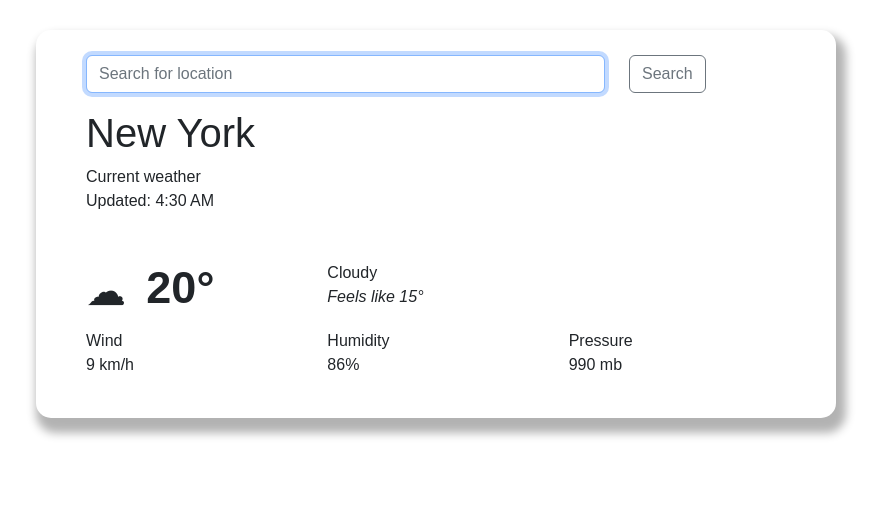
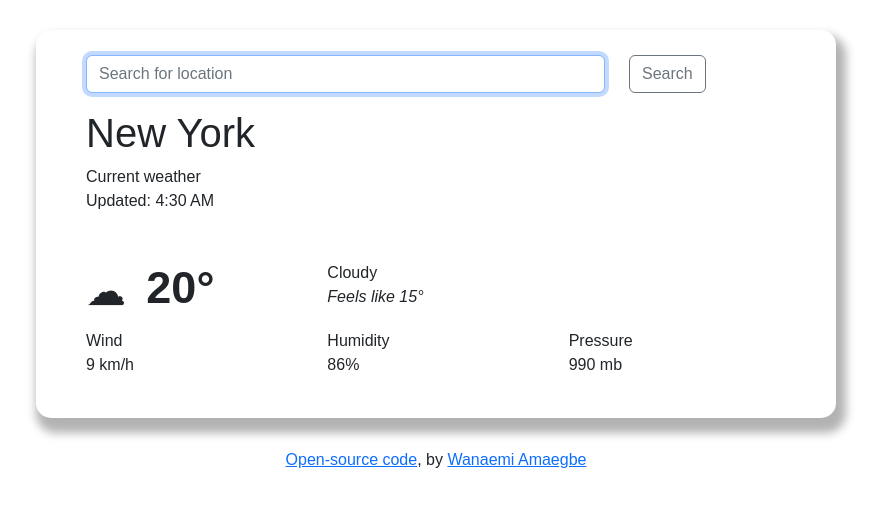
Before and after one commit to w-emi/my-cool-weather-app-react, a React (Create React App) app: page / in a window 1280 px wide. Shown: the top 506 px of the page, without its empty margins (204-1085 px from the left). Built offline with nearby package versions, Linux system fonts and the light colour scheme.

Commit message:
Added open source code at the bottom of the page

```diff
--- a/src/App.js
+++ b/src/App.js
@@ -16,6 +16,15 @@ function App() {
         </ul>
         <Temperature />
       </div>
+      <div className="text-center">
+        <a href="https://github.com/w-emi/my-cool-weather-app-react">
+          Open-source code
+        </a>
+        , by{" "}
+        <a href="https://wanaemi-amaegbe-portfolio.netlify.app/">
+          Wanaemi Amaegbe
+        </a>
+      </div>
     </div>
   );
 }
```
